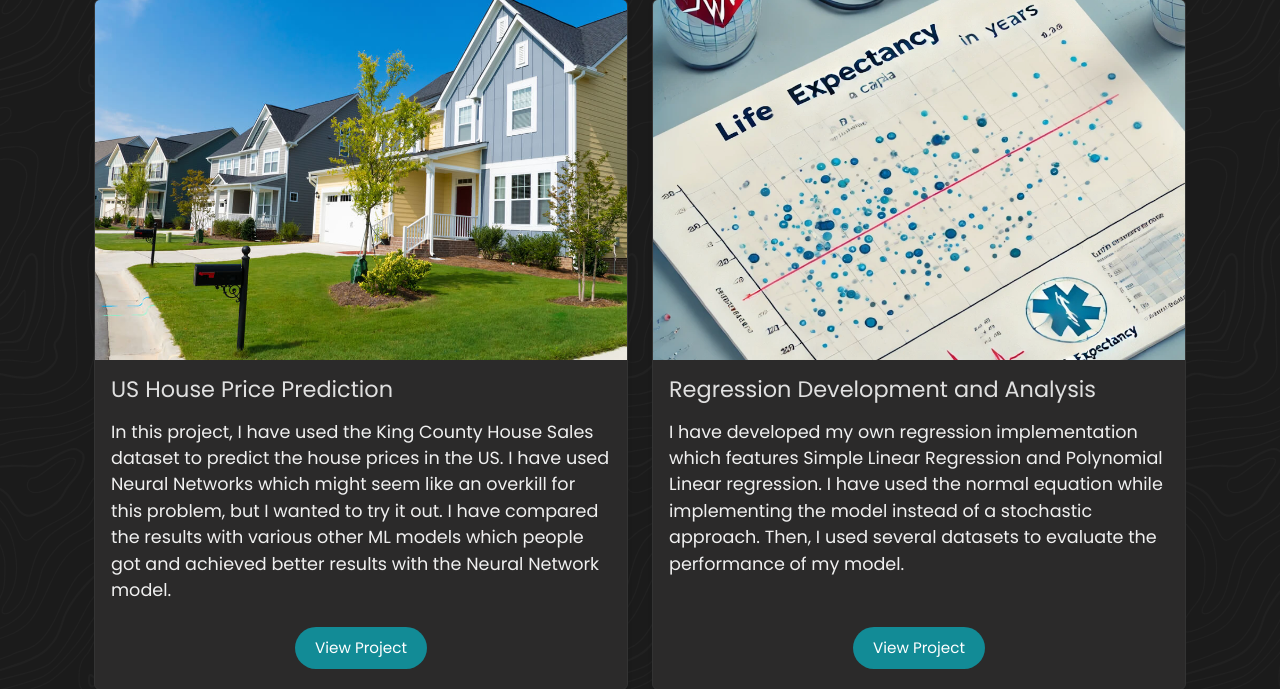
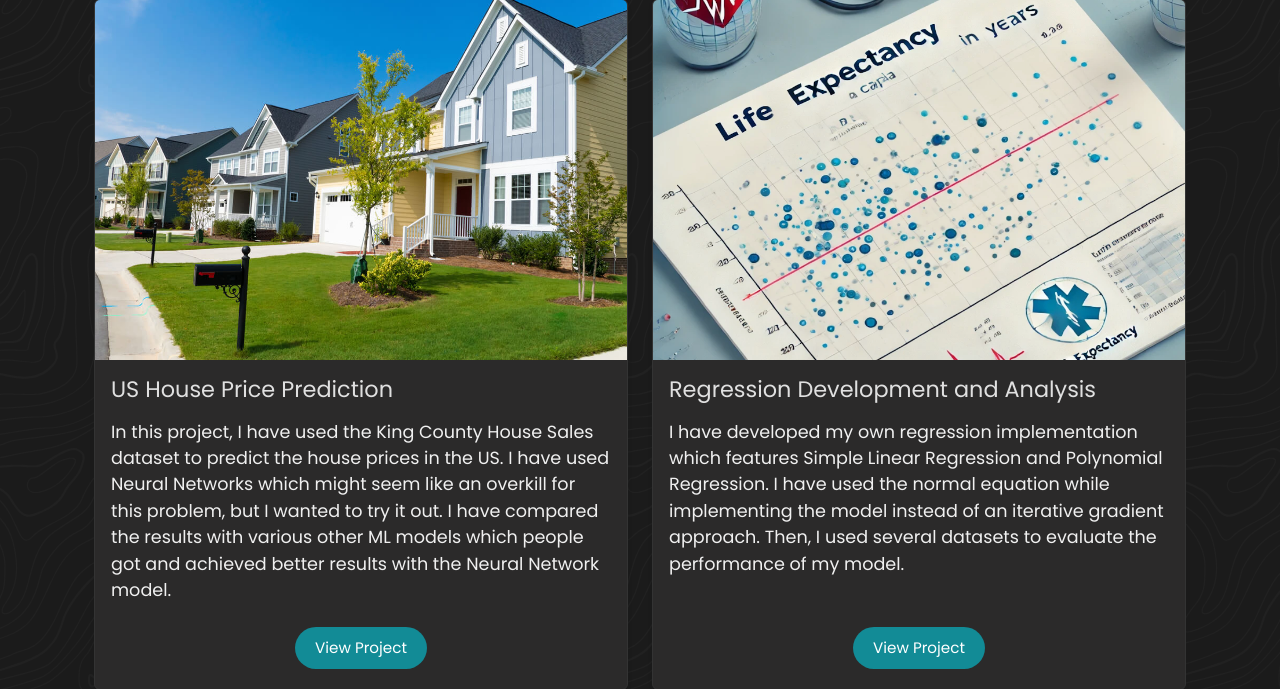
Before and after one commit to berkaybgk/portfolio, a Django app: page /projects/ in a window 1280 px wide. Shown: the part 283-972 px from the top of the page. Run offline with Django 5.2, Linux system fonts and the light colour scheme.

Commit message:
fix wording

```diff
--- a/portfolio/website/templates/website/ds_projects.html
+++ b/portfolio/website/templates/website/ds_projects.html
@@ -126,8 +126,8 @@
                 <div class="card-body">
                     <h5 class="card-title">Regression Development and Analysis</h5>
                     <p class="card-text">
-                        I have developed my own regression implementation which features Simple Linear Regression and Polynomial Linear regression. I have used the
-                        normal equation while implementing the model instead of a stochastic approach. Then, I used several datasets to evaluate the performance of my model.
+                        I have developed my own regression implementation which features Simple Linear Regression and Polynomial Regression. I have used the
+                        normal equation while implementing the model instead of an iterative gradient approach. Then, I used several datasets to evaluate the performance of my model.
                     </p>
                     <div class="project-btn-wrapper">
                         <a href="{% url 'project_detail' project_name='regression' %}" class="btn btn-custom">View Project</a>
--- a/portfolio/website/views.py
+++ b/portfolio/website/views.py
@@ -242,13 +242,11 @@ class ProjectDetailView(APIView):
         eda, main, eval_content = parse_analysis_content(project_folder_path)
 
         model_impl = ""
-        model_impl_header = ""
         if "Regression Dev" in project_name:
             try:
                 regression_file_path = os.path.join(project_folder_path, "regression.py")
                 with open(regression_file_path, "r", encoding="utf-8") as main_file:
                     model_impl = main_file.read()
-                model_impl_header = "Simple and Polynomial Regression"
 
             except Exception as e:
                 return render(request, 'error.html', {
@@ -267,7 +265,6 @@ class ProjectDetailView(APIView):
             'main': main,
             'eval': eval_content,
             'model_impl': model_impl,
-            'model_impl_header': model_impl_header
         }
 
         return render(request, 'website/project_detail.html', context)
```
Also changed, not shown: portfolio/portfolio/views.py (+7 -0 lines).
